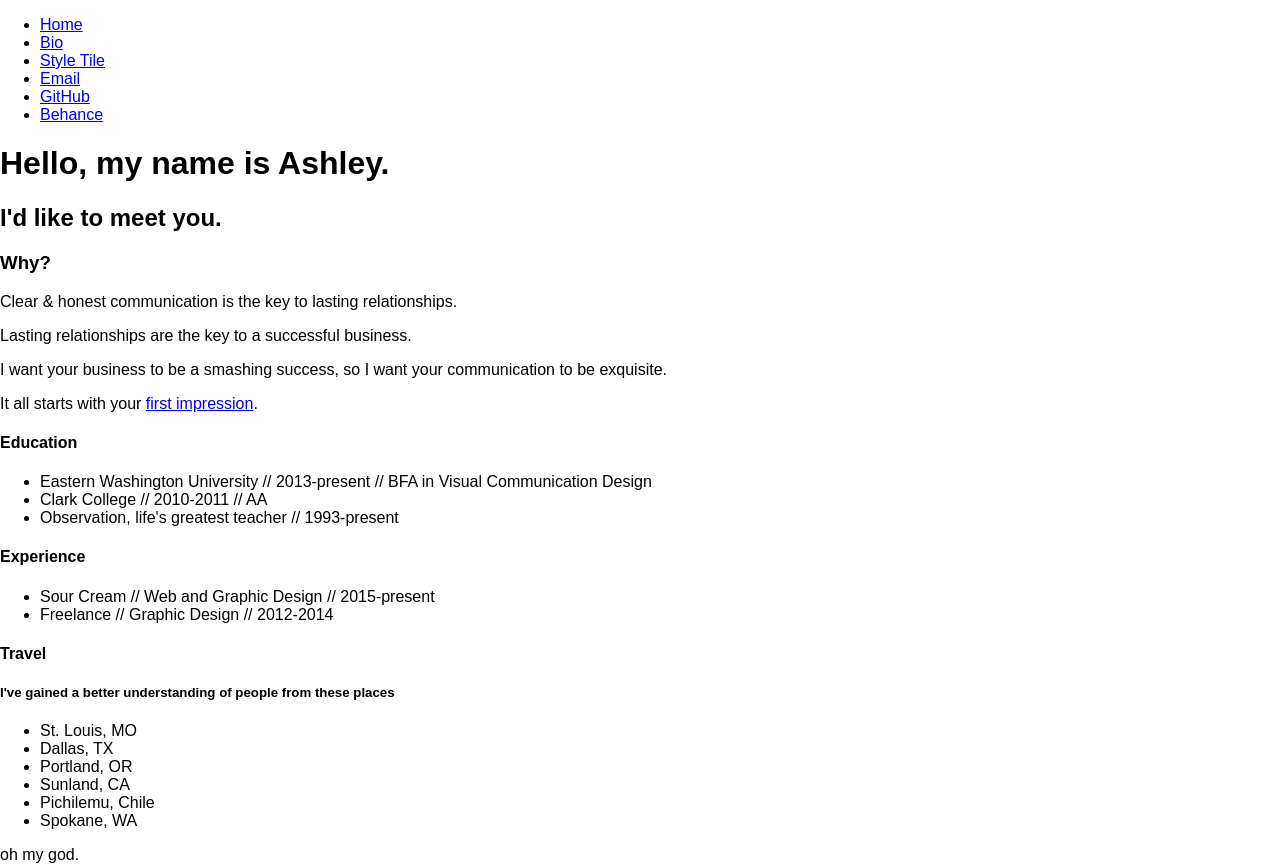
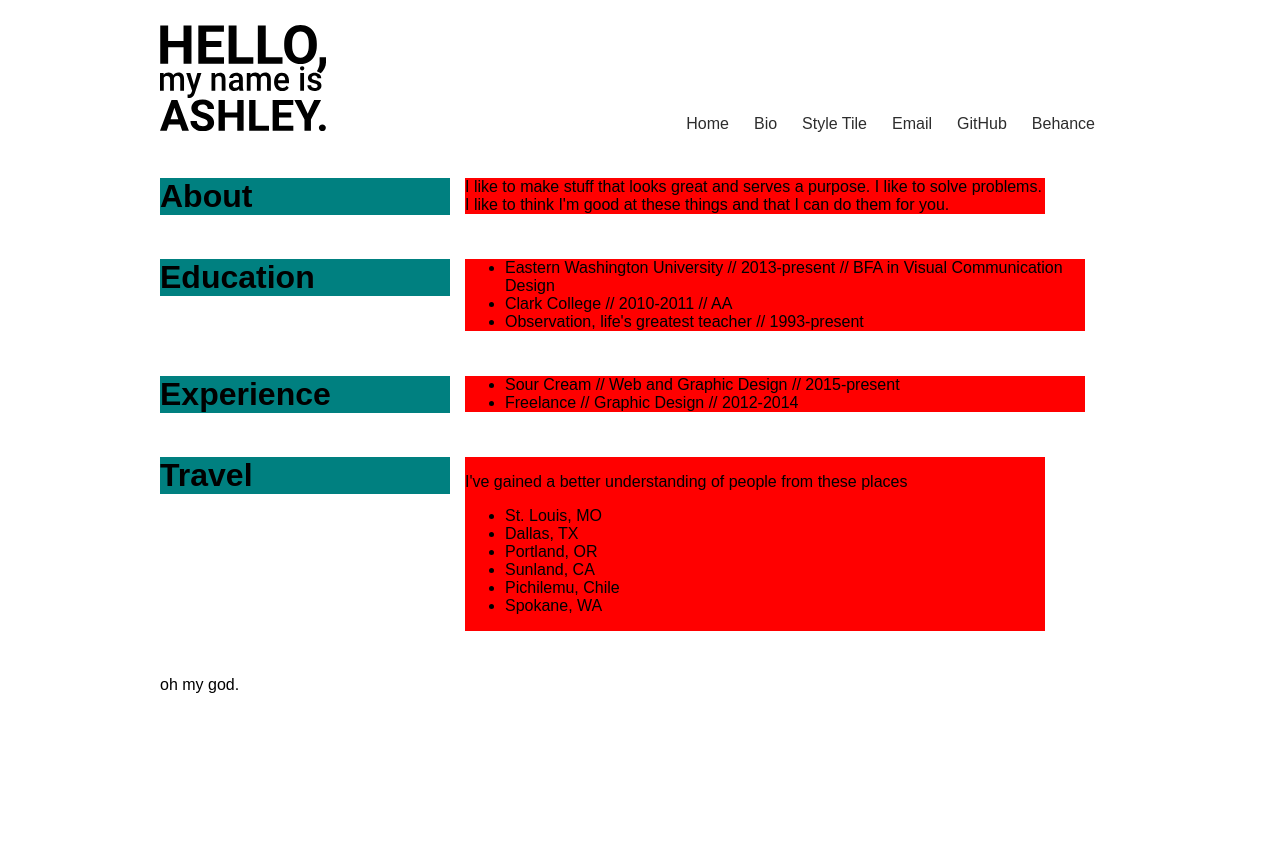
Before and after one commit to josoa/josoa.github.io, a plain HTML site: page bio.html in a window 1280 px wide. After the commit the page ends 800 px from the top, so only its background shows below. Drawn offline with Linux system fonts and the light colour scheme.

Commit message:
the styling begins

```diff
--- a/bio.html
+++ b/bio.html
@@ -10,40 +10,36 @@
 </head>
 
 <body>
-
-	<nav>
-		<ul>
-			<li><a href="index.html">Home</a></li>
-			<li><a href="bio.html">Bio</a></li>
-			<li><a href="style-tile.html">Style Tile</a></li>
-			<!-- <li ash-nav-item="page"><a href="blog.html">Blog</a></li> -->
-			<li><a href="mailto:ashleyjhaveri@gmail.com">Email</a></li>
-			<li><a href="https://github.com/josoa">GitHub</a></li>
-			<li><a href="https://www.behance.net/ashleyjhaveri">Behance</a></li>
-		</ul>
-	</nav>
-
 	<header>
-		<h1>Hello, my name is Ashley.<h1>
-		<h2>I'd like to meet you.<h2>
+		<img _logo src="img/logo.svg" alt="Hello, my name is Ashley.">
+		<nav _clearfix>
+			<ul _nav>
+				<li _nav-item><a href="index.html">Home</a></li>
+				<li _nav-item><a href="bio.html">Bio</a></li>
+				<li _nav-item><a href="style-tile.html">Style Tile</a></li>
+				<li _nav-item><a href="mailto:ashleyjhaveri@gmail.com">Email</a></li>
+				<li _nav-item><a href="https://github.com/josoa">GitHub</a></li>
+				<li _nav-item><a href="https://www.behance.net/ashleyjhaveri">Behance</a></li>
+			</ul>
+			<!-- I want to use the sub-nav for the responsive design so it's not as difficult to see what is on this page and it is easy to get to
+			 <ul _nav="sub">
+				<li ash-nav-page><a href="#about">Why?</a></li>
+				<li ash-nav-page><a href="#education">Education</a></li>
+				<li ash-nav-page><a href="#experience">Experience</a></li>
+				<li ash-nav-page><a href="#travel">Travel</a></li>
+			</ul> -->
+		</nav>
 	</header>
 
+	<article _clearfix>
+			<div>
+				<h1 _col="1">About</h1>
+				<p _col="2">I like to make stuff that looks great and serves a purpose. I like to solve problems. I like to think I'm good at these things and that I can do them for you.</p>
+			</div>
 
-	<article>
-		<section>
 			<div>
-				<h3>Why?</h3>
-				<p>Clear &amp; honest communication is the key to lasting relationships.</p>
-				<p>Lasting relationships are the key to a successful business.</p>
-				<p>I want your business to be a smashing success, so I want your communication to be exquisite.</p>
-				<p>It all starts with your <a href="blog.html">first impression</a>.</p>
-			</div>
-		</section>
-
-		<section>
-			<div>
-				<h4>Education</h4>
-				<ul>
+				<h1 _col="1">Education</h1>
+				<ul _col="2">
 					<li>Eastern Washington University // 2013-present // BFA in Visual Communication Design</li>
 					<li>Clark College // 2010-2011 // AA</li>
 					<li>Observation, life's greatest teacher // 1993-present</li>
@@ -51,16 +47,17 @@
 			</div>
 
 			<div>
-				<h4>Experience</h4>
-				<ul>
+				<h1 _col="1">Experience</h1>
+				<ul _col="2">
 					<li>Sour Cream // Web and Graphic Design // 2015-present</li>
 					<li>Freelance // Graphic Design // 2012-2014</li>
 				</ul>
 			</div>
 
 			<div>
-				<h4>Travel</h4>
-				<h5>I've gained a better understanding of people from these places</h5>
+				<h1 _col="1">Travel</h1>
+				<section _col="2">
+				<p>I've gained a better understanding of people from these places</p>
 				<ul>
 					<li>St. Louis, MO</li>
 					<li>Dallas, TX</li>
@@ -69,8 +66,8 @@
 					<li>Pichilemu, Chile</li>
 					<li>Spokane, WA</li>
 				</ul>
+			</section>
 			</div>
-		</section>
 	</article>
 
 	<footer>
--- a/css/styles.css
+++ b/css/styles.css
@@ -1,27 +1,79 @@
 /**************************
 		COLUMNS
 **************************/
-
 
 /**************************
 		GLOBALS
 **************************/
 
+[_clearfix]:after {
+	display: table;
+	clear: both;
+	content: "";
+}
+
+body {
+	max-width: 960px;
+	margin: 25px auto;
+}
+
+[_col] {
+	margin: 0 15px 0 0;
+	float: left;
+}
+
+[_col~="1"] {
+	width: 290px;
+	background: teal;
+}
+
+[_col~="2"] {
+	width: 580px;
+	margin-bottom: 45px;
+	background: red;
+}
+
 /**************************
 		TYPOGRAPHY
 **************************/
 
+a:link, a:visited {
+	text-decoration: none;
+	color: #2d2d2d;
+}
 
 
 /**************************
-		HEAD
+		HEADER
+**************************/
+header {
+	margin: 0 0 45px;
+}
+
+[_logo] {
+	float: left;
+	width: 166px;
+}
+
+/**************************
+		NAVIGATION
 **************************/
 
+[_nav] {
+	float: right;
+	margin: 90px 0 0;
+	padding: 0;
+}
 
-/**************************
-		NAV BAR
-**************************/
+[_nav-item] {
+	list-style: none;
+	float: left;
+	padding-right: 25px;
+}
 
 /*************************
 		ABOUT
 *************************/
+
+[_content] {
+	padding: 0 0 45px;}
```
Also changed, not shown: img/logo.svg (added).
